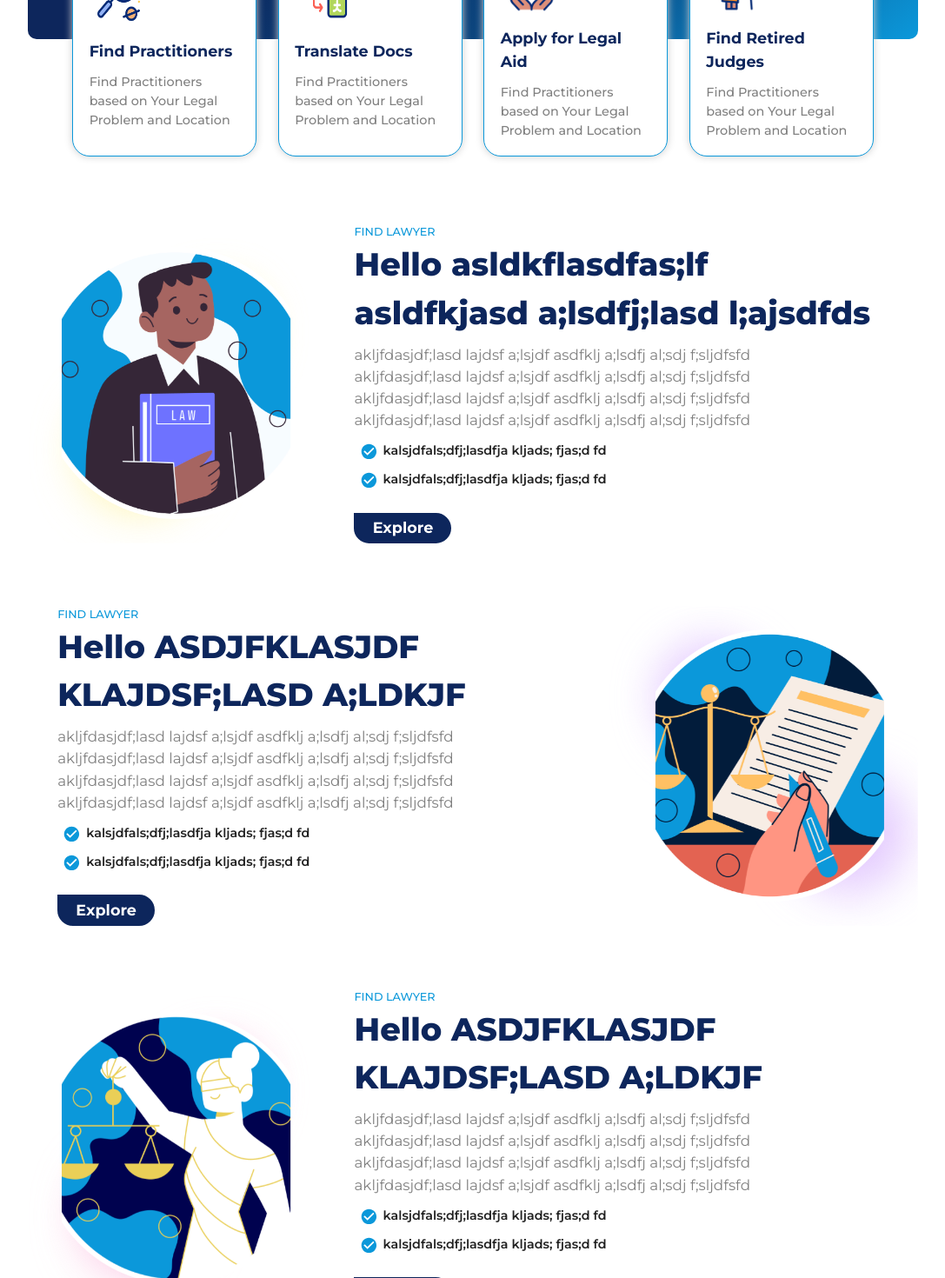
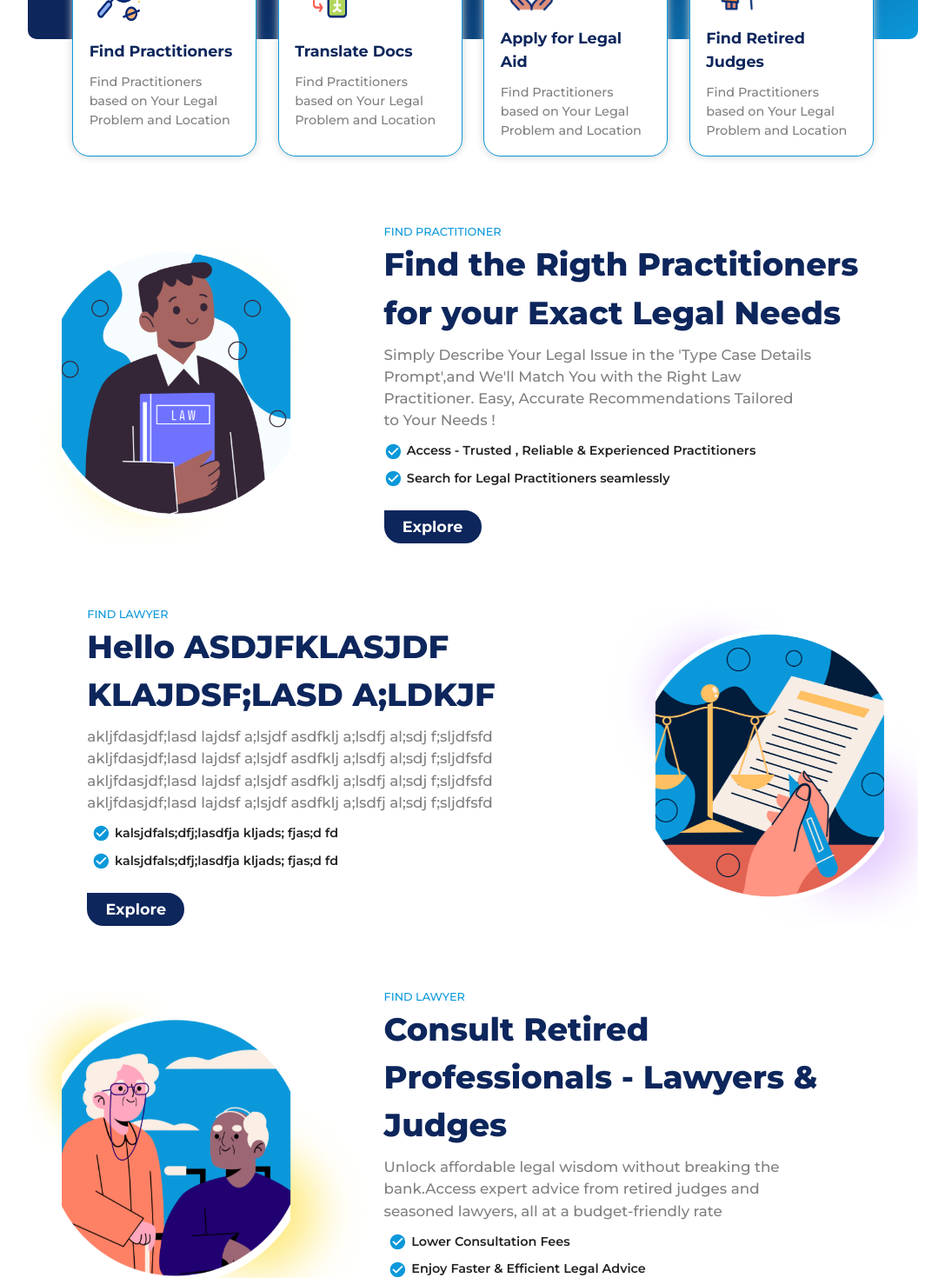
Before and after one commit to Hitstar53/Nyay, a React (Vite) app in the folder client/: page /home in a window 1280 px wide. Shown: the part 1330-2800 px from the top of the page at 87% size, without its empty margins (96-1183 px from the left). Built offline with nearby package versions, Linux system fonts and the light colour scheme.

Commit message:
new content

```diff
--- a/client/src/components/home/ServiceDescription.jsx
+++ b/client/src/components/home/ServiceDescription.jsx
@@ -47,27 +47,27 @@ const ServiceDesc = styled.div`
   align-items: center;
 `
 const ServiceTitle = styled.div`
-  width: 90%;
+  width: 80%;
   font-weight: 500;
   font-size: 0.8rem;
   color: var(--secondary-color);
 `
 const ServiceTitleDesc = styled.div`
-  width: 90%;
+  width: 80%;
   font-weight: 800;
   font-size: 2.3rem;
   color: var(--primary-color);
 `
 const ServiceInfo = styled.div`
-  width: 90%;
+  width: 80%;
   padding-right: 8%;
-  font-weight: 400;
+  font-weight: 500;
   font-size: 1.05rem;
   margin: 1.3% 0 1%;
-  color: grey;
+  color:grey;
 `
 const ServiceInfoPointers = styled.div`
-  width: 90%;
+  width: 80%;
   font-weight: 600;
   font-size: 0.9rem;
 `
@@ -75,7 +75,7 @@ const Button = styled.button`
   align-self: flex-start;
   width: 7rem;
   height: 13%;
-  margin: 3% 5% 0;
+  margin: 3% 10% 0;
   border: 2px solid var(--primary-color);
   background-color: var(--primary-color);
   color: white;
@@ -96,36 +96,35 @@ const ServiceDescription = () => {
           <img src={findlawyer}></img>
         </ServiceImg>
         <ServiceDesc>
-          <ServiceTitle>FIND LAWYER</ServiceTitle>
+          <ServiceTitle>FIND PRACTITIONER</ServiceTitle>
           <ServiceTitleDesc>
-            Hello asldkflasdfas;lf asldfkjasd a;lsdfj;lasd l;ajsdfds{' '}
+          Find the Rigth Practitioners for your Exact Legal Needs
           </ServiceTitleDesc>
           <ServiceInfo>
-            akljfdasjdf;lasd lajdsf a;lsjdf asdfklj a;lsdfj al;sdj f;sljdfsfd
-            akljfdasjdf;lasd lajdsf a;lsjdf asdfklj a;lsdfj al;sdj f;sljdfsfd
-            akljfdasjdf;lasd lajdsf a;lsjdf asdfklj a;lsdfj al;sdj f;sljdfsfd
-            akljfdasjdf;lasd lajdsf a;lsjdf asdfklj a;lsdfj al;sdj f;sljdfsfd
+           Simply Describe Your
+           Legal Issue in the 'Type Case Details Prompt',and We'll Match You with the Right Law Practitioner.
+          Easy, Accurate Recommendations Tailored to Your Needs !
           </ServiceInfo>
 
           <ServiceInfoPointers>
             <CheckCircleSharpIcon
               sx={{
-                margin: '1%',
+                margin: '1%  1% 1% 0',
                 fontSize: '1.3rem',
                 color: 'var(--secondary-color)'
               }}
             />
-            kalsjdfals;dfj;lasdfja kljads; fjas;d fd
+            Access - Trusted , Reliable & Experienced Practitioners
           </ServiceInfoPointers>
           <ServiceInfoPointers>
             <CheckCircleSharpIcon
               sx={{
-                margin: '1%',
+                margin: '1%  1% 1% 0',
                 fontSize: '1.3rem',
                 color: 'var(--secondary-color)'
               }}
             />
-            kalsjdfals;dfj;lasdfja kljads; fjas;d fd
+            Search for Legal Practitioners seamlessly
           </ServiceInfoPointers>
 
           <Button>Explore</Button>
@@ -177,24 +176,23 @@ const ServiceDescription = () => {
         </ServiceImg>
       </ServiceWrapper>
 
+
       <ServiceWrapper>
       <ServiceImg>
-      <div class='relative w-full max-w-lg'>
-            <div class='absolute top-8 right-10 w-32 h-32 bg-pink-300 rounded-full mix-blend-multiply filter blur-xl opacity-70 animate-blob animation-delay-2000'></div>
-            <div class='absolute top-60 left-10 w-32 h-32 bg-pink-300 rounded-full mix-blend-multiply filter blur-xl opacity-70 animate-blob animation-delay-4000'></div>
+          <div class='relative w-100% max-w-lg'>
+            <div class='absolute top-4 right-0 w-32 h-32 bg-yellow-300 rounded-full mix-blend-multiply filter blur-xl opacity-70 animate-blob animation-delay-2000'></div>
+            <div class='absolute top-60 left-0 w-32 h-32 bg-yellow-300 rounded-full mix-blend-multiply filter blur-xl opacity-70 animate-blob animation-delay-4000'></div>
           </div>
-          <img src={legalaid}/>
+          <img src={retired}></img>
         </ServiceImg>
+
         <ServiceDesc>
           <ServiceTitle>FIND LAWYER</ServiceTitle>
           <ServiceTitleDesc>
-            Hello ASDJFKLASJDF KLAJDSF;LASD A;LDKJF{' '}
+           Consult Retired Professionals - Lawyers & Judges
           </ServiceTitleDesc>
           <ServiceInfo>
-            akljfdasjdf;lasd lajdsf a;lsjdf asdfklj a;lsdfj al;sdj f;sljdfsfd
-            akljfdasjdf;lasd lajdsf a;lsjdf asdfklj a;lsdfj al;sdj f;sljdfsfd
-            akljfdasjdf;lasd lajdsf a;lsjdf asdfklj a;lsdfj al;sdj f;sljdfsfd
-            akljfdasjdf;lasd lajdsf a;lsjdf asdfklj a;lsdfj al;sdj f;sljdfsfd
+          Unlock affordable legal wisdom without breaking the bank.Access expert advice from retired judges and seasoned lawyers, all at a budget-friendly rate
           </ServiceInfo>
 
           <ServiceInfoPointers>
@@ -205,7 +203,7 @@ const ServiceDescription = () => {
                 color: 'var(--secondary-color)'
               }}
             />
-            kalsjdfals;dfj;lasdfja kljads; fjas;d fd
+          Lower Consultation Fees
           </ServiceInfoPointers>
           <ServiceInfoPointers>
             <CheckCircleSharpIcon
@@ -215,56 +213,12 @@ const ServiceDescription = () => {
                 color: 'var(--secondary-color)'
               }}
             />
-            kalsjdfals;dfj;lasdfja kljads; fjas;d fd
+            Enjoy Faster & Efficient Legal Advice
           </ServiceInfoPointers>
 
           <Button>Explore</Button>
         </ServiceDesc>
-      </ServiceWrapper>
 
-      <ServiceWrapper>
-        <ServiceDesc>
-          <ServiceTitle>FIND LAWYER</ServiceTitle>
-          <ServiceTitleDesc>
-            Get Access to Quality Legal Practitioners for all your Legal Needs
-          </ServiceTitleDesc>
-          <ServiceInfo>
-            akljfdasjdf;lasd lajdsf a;lsjdf asdfklj a;lsdfj al;sdj f;sljdfsfd
-            akljfdasjdf;lasd lajdsf a;lsjdf asdfklj a;lsdfj al;sdj f;sljdfsfd
-            akljfdasjdf;lasd lajdsf a;lsjdf asdfklj a;lsdfj al;sdj f;sljdfsfd
-            akljfdasjdf;lasd lajdsf a;lsjdf asdfklj a;lsdfj al;sdj f;sljdfsfd
-          </ServiceInfo>
-
-          <ServiceInfoPointers>
-            <CheckCircleSharpIcon
-              sx={{
-                margin: '1%',
-                fontSize: '1.3rem',
-                color: 'var(--secondary-color)'
-              }}
-            />
-            kalsjdfals;dfj;lasdfja kljads; fjas;d fd
-          </ServiceInfoPointers>
-          <ServiceInfoPointers>
-            <CheckCircleSharpIcon
-              sx={{
-                margin: '1%',
-                fontSize: '1.3rem',
-                color: 'var(--secondary-color)'
-              }}
-            />
-            kalsjdfals;dfj;lasdfja kljads; fjas;d fd
-          </ServiceInfoPointers>
-
-          <Button>Explore</Button>
-        </ServiceDesc>
-        <ServiceImg>
-          <div class='relative w-100% max-w-lg'>
-            <div class='absolute top-4 right-0 w-32 h-32 bg-yellow-300 rounded-full mix-blend-multiply filter blur-xl opacity-70 animate-blob animation-delay-2000'></div>
-            <div class='absolute top-60 left-0 w-32 h-32 bg-yellow-300 rounded-full mix-blend-multiply filter blur-xl opacity-70 animate-blob animation-delay-4000'></div>
-          </div>
-          <img src={retired}></img>
-        </ServiceImg>
       </ServiceWrapper>
 
     </Wrapper>
```
